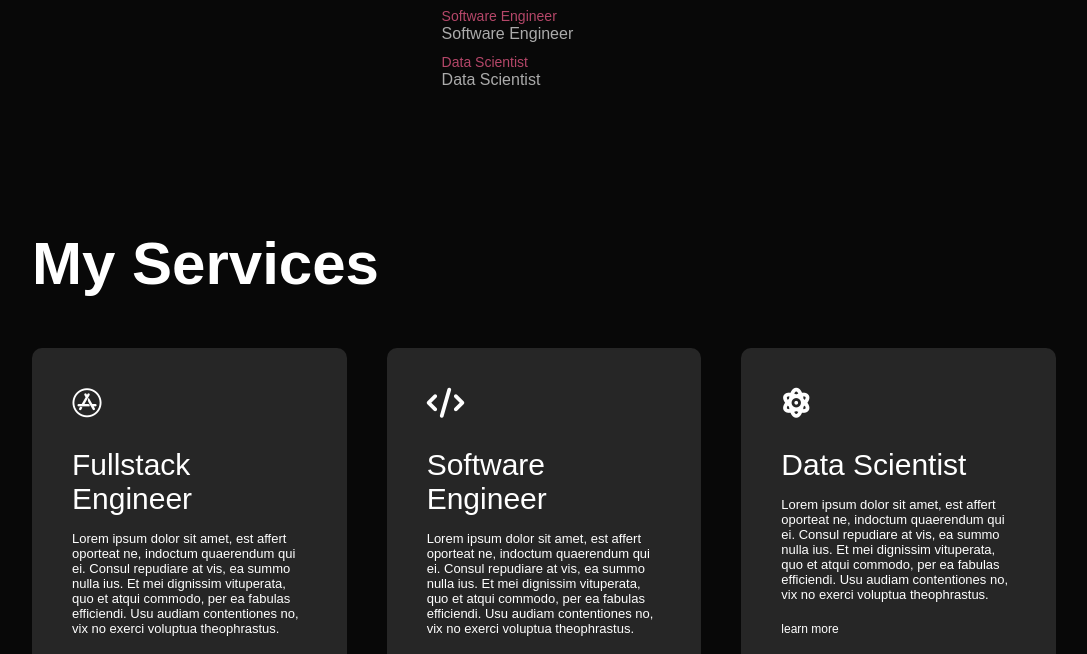
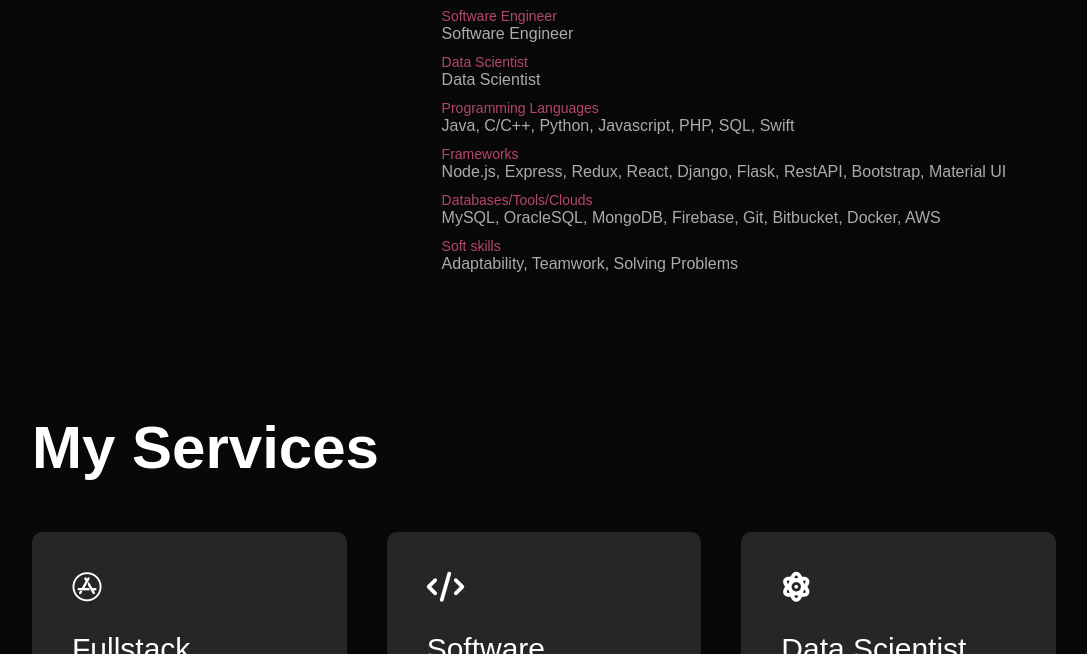
Before and after one commit to thanhle0203/Portfolio_Website, a plain HTML site: page index.html in a window 1280 px wide. Shown: the part 1197-1851 px from the top of the page, without its empty margins (96-1183 px from the left). Drawn offline with Linux system fonts and the light colour scheme.

Commit message:
new updated

```diff
--- a/index.html
+++ b/index.html
@@ -45,8 +45,8 @@
                     </p>
                     <div class="tab-titles">
                         <p class="tab-links" onclick="opentab('education')">Education</p>
-                        <p class="tab-links" onclick="opentab('experience')">Projects</p>
-                        <p class="tab-links active-link" onclick="opentab('skills')">Skills</p>
+                        <p class="tab-links active-link" onclick="opentab('experience')">Projects</p>
+                        <p class="tab-links" onclick="opentab('skills')">Skills</p>
                     </div>
 
                     <div class="tab-contents" id="education">
@@ -72,6 +72,15 @@
                             <li><span>Mobile App</span><br>Mobile App Developmemt</li>
                             <li><span>Software Engineer</span><br>Software Engineer</li>
                             <li><span>Data Scientist</span><br>Data Scientist</li>
+                        </ul>
+                    </div>
+
+                    <div class="tab-contents active-tab" id="skills">
+                        <ul>
+                            <li><span>Programming Languages</span><br>Java, C/C++, Python, Javascript, PHP, SQL, Swift</li>
+                            <li><span>Frameworks</span><br>Node.js, Express, Redux, React, Django, Flask, RestAPI, Bootstrap, Material UI</li>
+                            <li><span>Databases/Tools/Clouds</span><br>MySQL, OracleSQL, MongoDB, Firebase, Git, Bitbucket, Docker, AWS</li>
+                            <li><span>Soft skills</span><br>Adaptability, Teamwork, Solving Problems</li>
                         </ul>
                     </div>
 
```
Also changed, not shown: 3 other files.
